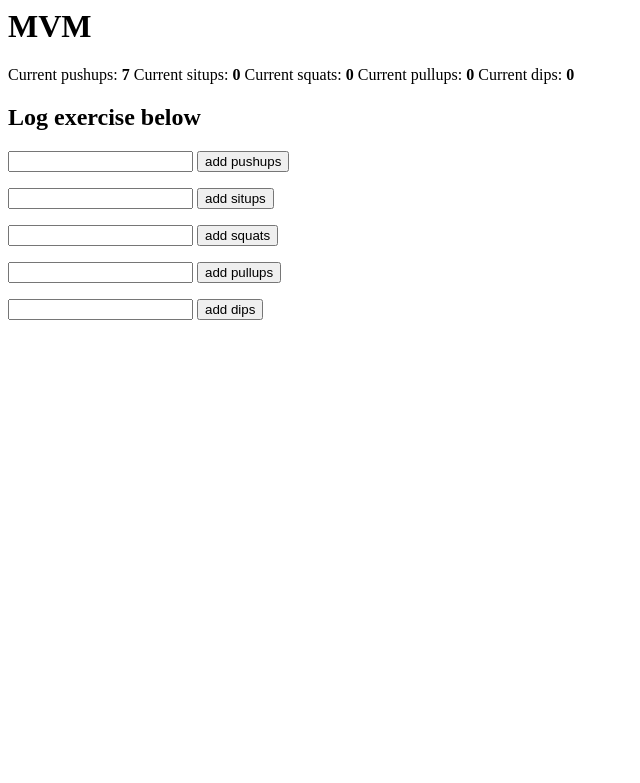
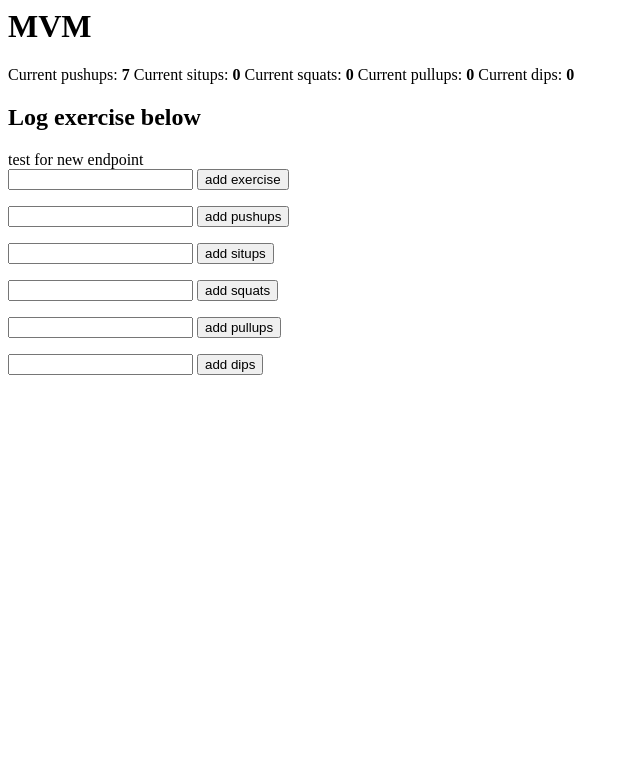
Before and after one commit to Michael-Vander-Meiden/exercise_scoreboard, a Django app: a page that uses scoreboard/templates/scoreboard/detail.html in a window 1280 px wide. Shown: the top 783 px of the page, without its empty margins (0-640 px from the left). Run offline with Django 3.2, Linux system fonts and the light colour scheme; data comes from the database, SQL or seed files in the repository.

Commit message:
fixed html form, migrated

```diff
--- a/scoreboard/models.py
+++ b/scoreboard/models.py
@@ -5,6 +5,9 @@ from django.db import models
 class Competition(models.Model):
 	competition_name = models.CharField(max_length=200)
 
+	#return comp name
+	def __str__(self):
+		return self.competition_name
 
 class Participant(models.Model):
 	competition = models.ForeignKey(Competition, on_delete=models.CASCADE, null=True, blank=True)
--- a/scoreboard/templates/scoreboard/detail.html
+++ b/scoreboard/templates/scoreboard/detail.html
@@ -6,6 +6,14 @@ Current squats: <b>{{participant.squats_count}}</b>
 Current pullups: <b>{{participant.pullups_count}}</b>
 Current dips: <b>{{participant.dips_count}}</b>
 <H2>Log exercise below</H2>
+
+test for new endpoint
+<form action="log_exercise/1" method="post">
+{% csrf_token %}
+<label for="quantity"></label>
+<input type="number" id="quantity" name="quantity">
+<input type="submit" value= "add exercise">
+</form>
 
 
 <form action="log_pushups" method="post">
--- a/scoreboard/urls.py
+++ b/scoreboard/urls.py
@@ -7,7 +7,7 @@ urlpatterns = [
     path('', views.index, name='index'),
     path('<str:competition_name>/', views.competition, name='competition'),
     path('<str:competition_name>/<str:participant_name>/detail', views.detail, name='detail'),
-    path('<str:competition_name>/<str:participant_name>/{int:comp_exercise_id}/log_exercise', views.log_exercise, name='log_exercise'),
+    path('<str:competition_name>/<str:participant_name>/log_exercise/<int:comp_exercise_id>', views.log_exercise, name='log_exercise'),
     path('<str:competition_name>/<str:participant_name>/log_pushups', views.log_pushups, name='log_pushups'),
     path('<str:competition_name>/<str:participant_name>/log_situps', views.log_situps, name='log_situps'),
     path('<str:competition_name>/<str:participant_name>/log_squats', views.log_squats, name='log_squats'),
--- a/scoreboard/views.py
+++ b/scoreboard/views.py
@@ -2,7 +2,7 @@ from django.shortcuts import render, get_object_or_404
 from django.template import  loader
 from django.urls import reverse
 from django.http import HttpResponse, HttpResponseRedirect
-from .models import Participant, Competition
+from .models import Participant, Competition, CompetitionExercise, Exercise, ExerciseVector
 
 def index(request):
     latest_scores_list = Participant.objects.order_by('-total_score')
```
